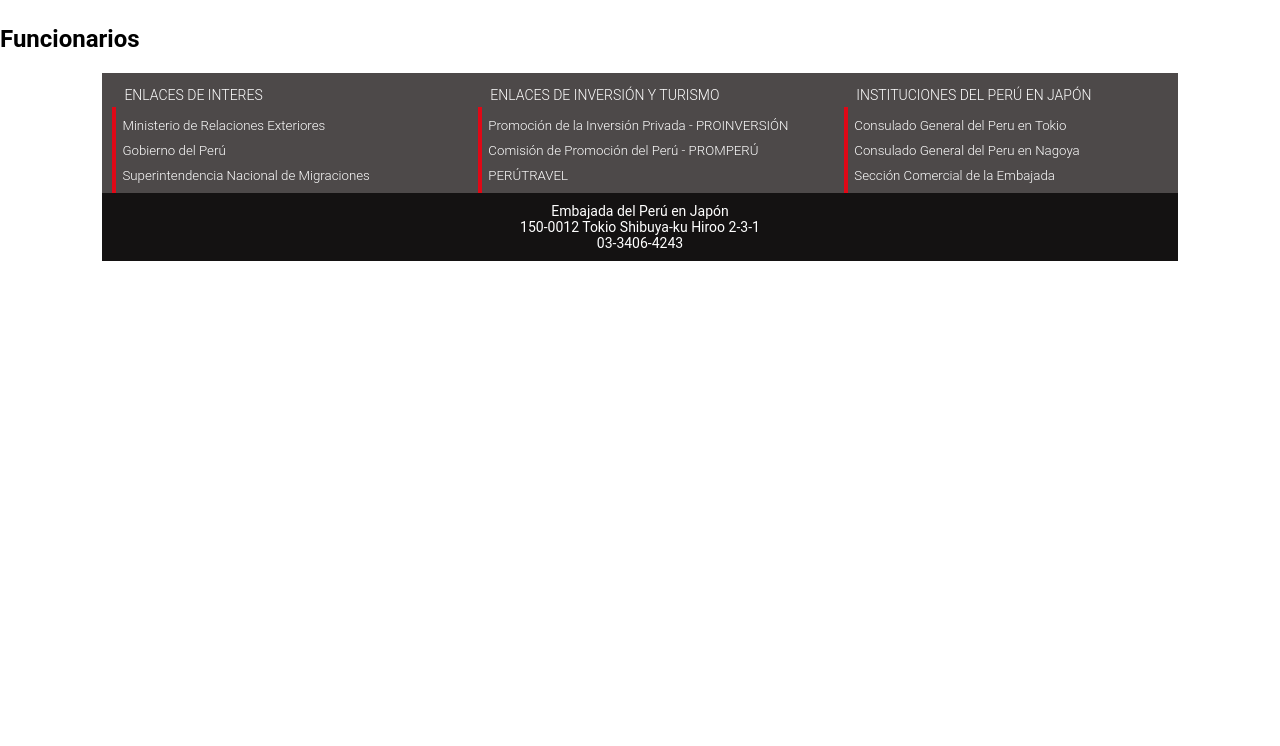
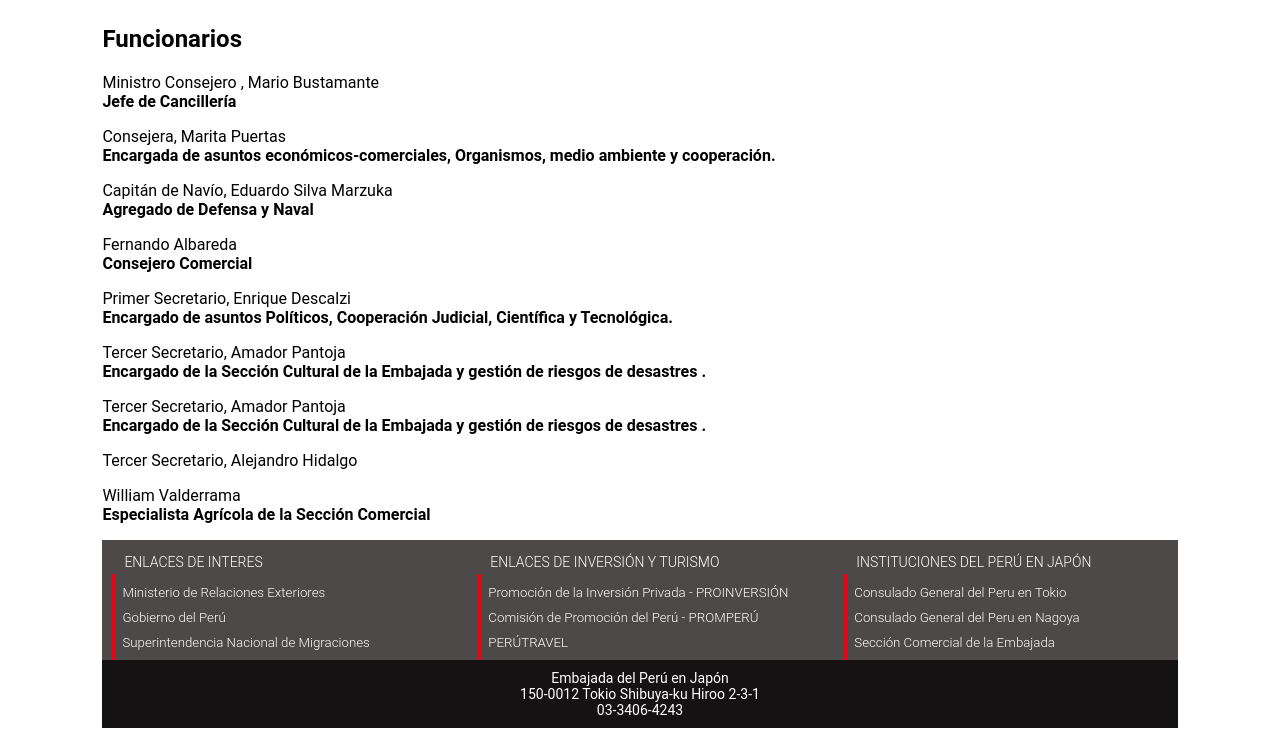
Before and after one commit to zesaru/embassyofperu, a Gatsby site: page /funcionarios in a window 1280 px wide. Shown: the part 54-800 px from the top of the page. Built offline with nearby package versions, Linux system fonts and the light colour scheme; Gatsby itself is replaced by a stand-in of ours.

Commit message:
funcionarios

```diff
--- a/src/pages/funcionarios.js
+++ b/src/pages/funcionarios.js
@@ -4,7 +4,57 @@ import Layout from "../components/layout"
 const funcionarios = () => {
   return (
     <Layout>
-      <h2>Funcionarios</h2>
+      <div className="wrapper">
+        <h2>Funcionarios</h2>
+        <p>
+          Ministro Consejero , Mario Bustamante <br />
+          <strong>Jefe de Cancillería</strong>
+        </p>
+        <p>
+          Consejera, Marita Puertas <br />
+          <strong>
+            Encargada de asuntos económicos-comerciales, Organismos, medio
+            ambiente y cooperación.
+          </strong>
+        </p>
+        <p>
+          Capitán de Navío, Eduardo Silva Marzuka <br />
+          <strong>Agregado de Defensa y Naval</strong>
+        </p>
+        <p>
+          Fernando Albareda <br />
+          <strong>Consejero Comercial</strong>
+        </p>
+        <p>
+          Primer Secretario, Enrique Descalzi <br />
+          <strong>
+            Encargado de asuntos Políticos, Cooperación Judicial, Científica y
+            Tecnológica.
+          </strong>
+        </p>
+        <p>
+          Tercer Secretario, Amador Pantoja <br />
+          <strong>
+            Encargado de la Sección Cultural de la Embajada y gestión de riesgos
+            de desastres .
+          </strong>
+        </p>
+        <p>
+          Tercer Secretario, Amador Pantoja <br />
+          <strong>
+            Encargado de la Sección Cultural de la Embajada y gestión de riesgos
+            de desastres .
+          </strong>
+        </p>
+        <p>
+          Tercer Secretario, Alejandro Hidalgo <br />
+          <strong></strong>
+        </p>
+        <p>
+          William Valderrama <br />
+          <strong>Especialista Agrícola de la Sección Comercial</strong>
+        </p>
+      </div>
     </Layout>
   )
 }
```
